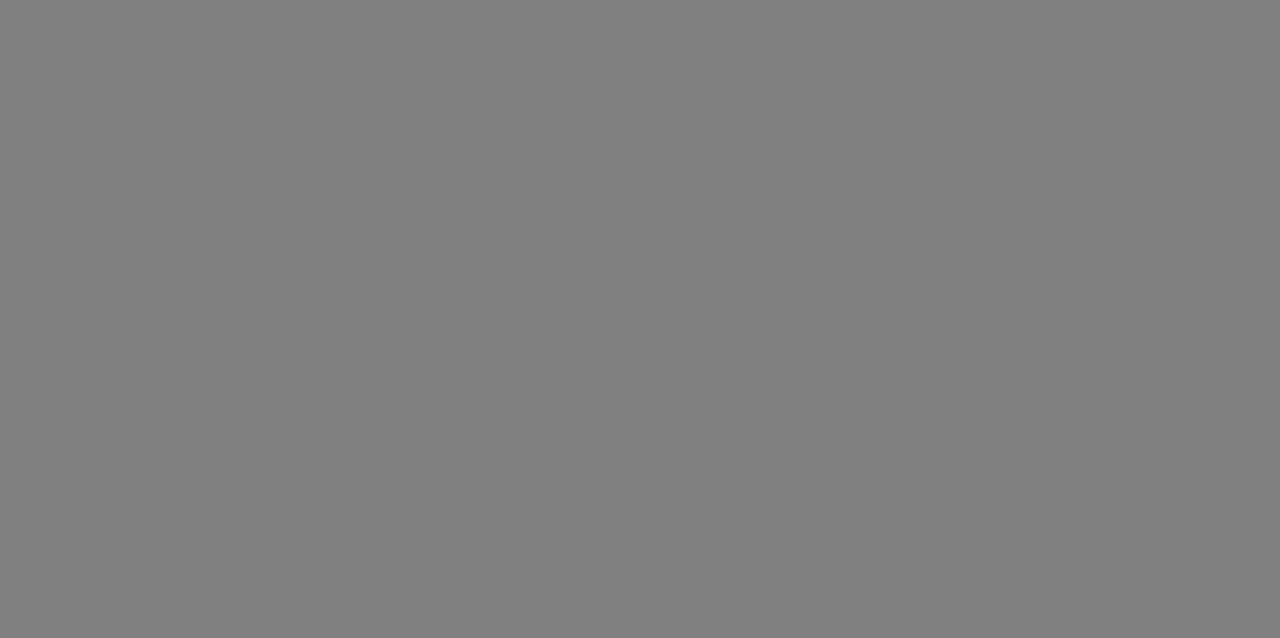
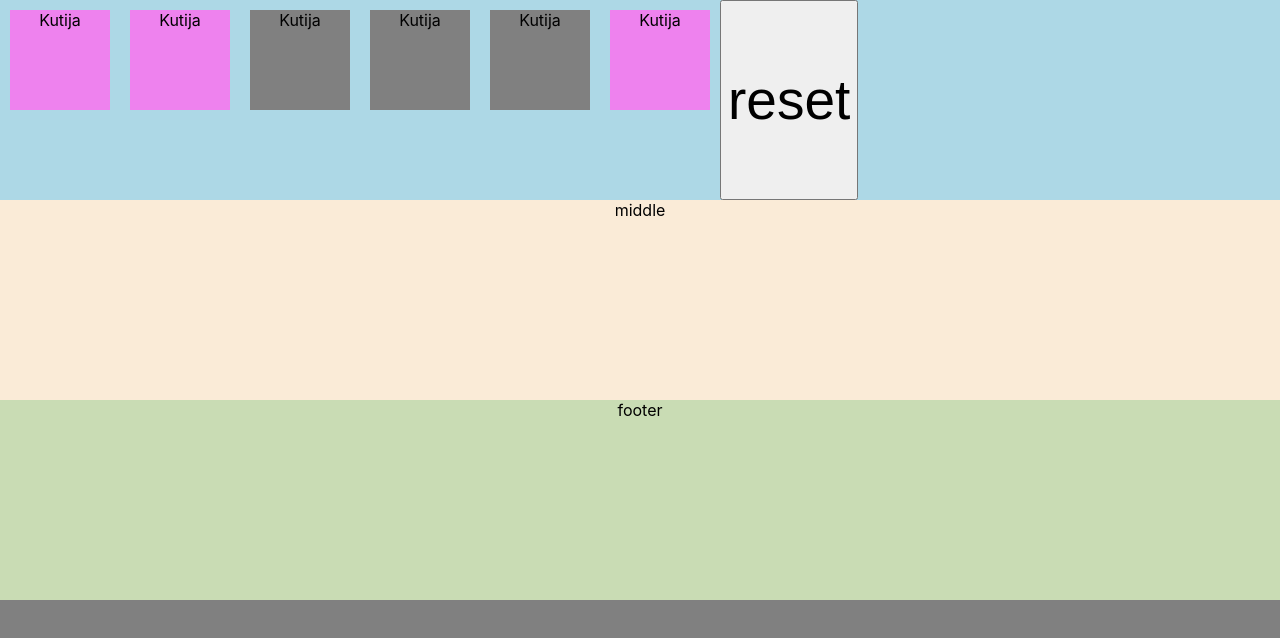
Before and after one commit to ProfesorZarko/zadatak01, a React (Create React App) app: page /dino in a window 1280 px wide. Before the commit this address had no page. Shown: the top 638 px of the page. Built offline with nearby package versions, Linux system fonts and the light colour scheme.

Commit message:
Kutija Dino

```diff
--- a/src/App.js
+++ b/src/App.js
@@ -7,6 +7,7 @@ import InterviewReport from './pages/InterviewReport';
 import PersonalCard from './interview/PersonalCard';
 import Material from './pages/Material.jsx';
 import StaraGodina from './pages/StaraGodina.jsx';
+import Dino from './pages/Dino.jsx';
 function App() {
   return (
     <BrowserRouter>
@@ -16,6 +17,7 @@ function App() {
             <Route path='daki' element={<Daki />} />
             <Route path='material' element={<Material />} />
             <Route path='stara' element={<StaraGodina />} />
+            <Route path='dino' element={<Dino />} />
             <Route path='odeljenje' element={<Odeljenje />} />
             <Route path='interview' element={<InterviewReport />} ></Route>
             <Route path='personal/:cid' element={<PersonalCard />} ></Route>
--- /dev/null
+++ b/src/Dino/Dino.css
@@ -0,0 +1,15 @@
+.main{
+    background-color: antiquewhite;
+}
+.upper, .middle, .footer{
+    height: 200px;
+}
+.upper{
+    background-color:lightblue;
+    display: flex;
+}
+.kutija{
+    height: 100px;
+    width: 100px;
+    margin: 10px;
+}
--- /dev/null
+++ b/src/Dino/Kutija.jsx
@@ -0,0 +1,12 @@
+import React from 'react'
+import "./Dino.css"
+
+export default function Kutija({isActive, toggle}) {
+
+  return (
+    <div className='kutija'
+        style={{backgroundColor:isActive?"grey":"violet"}}
+        onClick={toggle}
+    >Kutija</div>
+  )
+}
--- /dev/null
+++ b/src/pages/Dino.jsx
@@ -0,0 +1,35 @@
+import React, { useState } from 'react';
+import "../Dino/Dino.css"
+import Kutija from '../Dino/Kutija';
+
+export default function Dino() {
+    const [kutijaGrid,setKutijaGrid] = useState([false, false, true, true, true, false])
+    const reset=()=>{setKutijaGrid([true, true, true, true, true, true])};
+    const toggleKutija=(idx)=>{
+        setKutijaGrid(prevItem=>{
+            return prevItem.map((v,i)=>{
+                    if(i===idx){
+                        return !v
+                    }else{
+                        return v
+                    }
+            })
+        })
+    }
+  return (
+    <div className='main'>
+        <div className='upper'>
+            {kutijaGrid.map((b,idx)=>{
+                return(<Kutija
+                    isActive={b}
+                    toggle={()=>toggleKutija(idx)}
+                    />)
+            })}
+            <button onClick={reset}>reset</button>
+        </div>
+        <div className='middle'>middle</div>
+        <div className='footer'>footer</div>
+
+    </div>
+  )
+}
```
